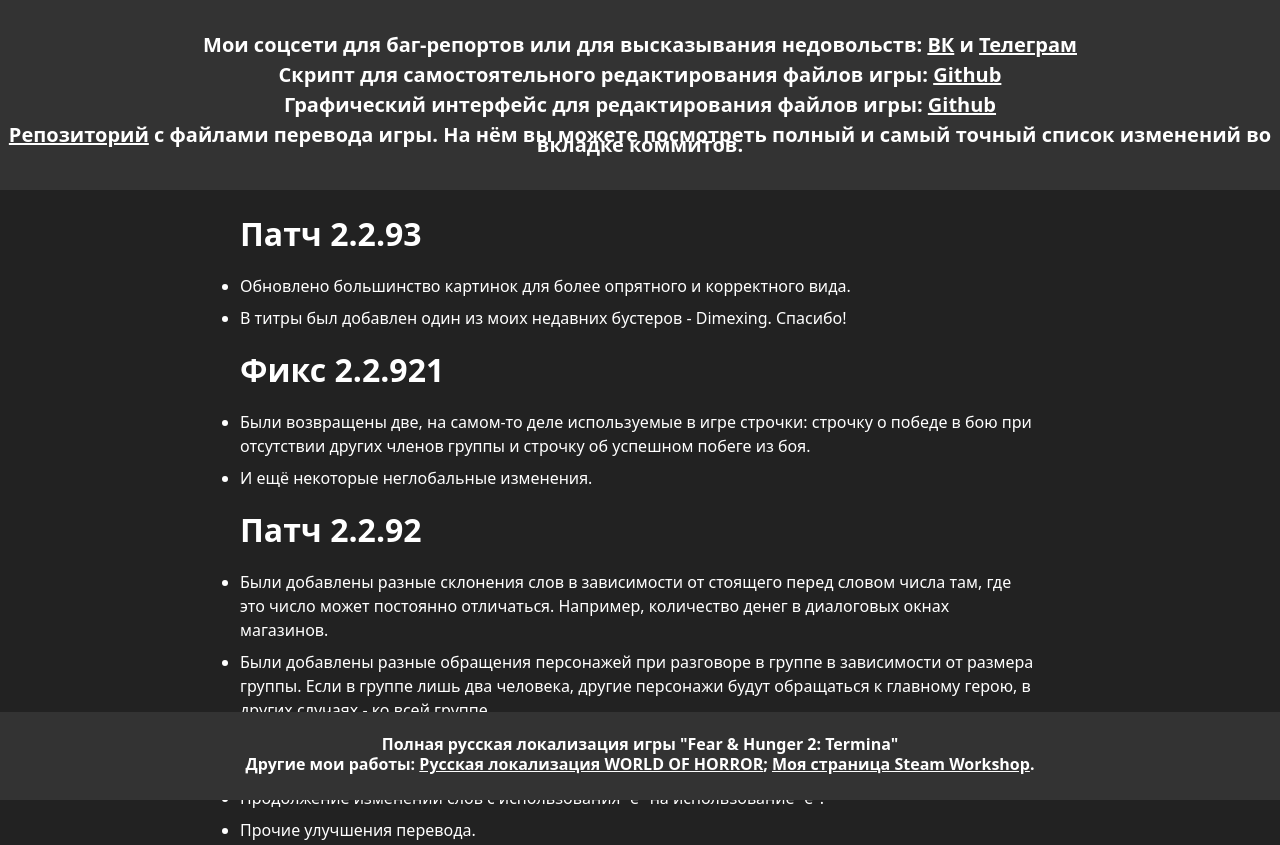
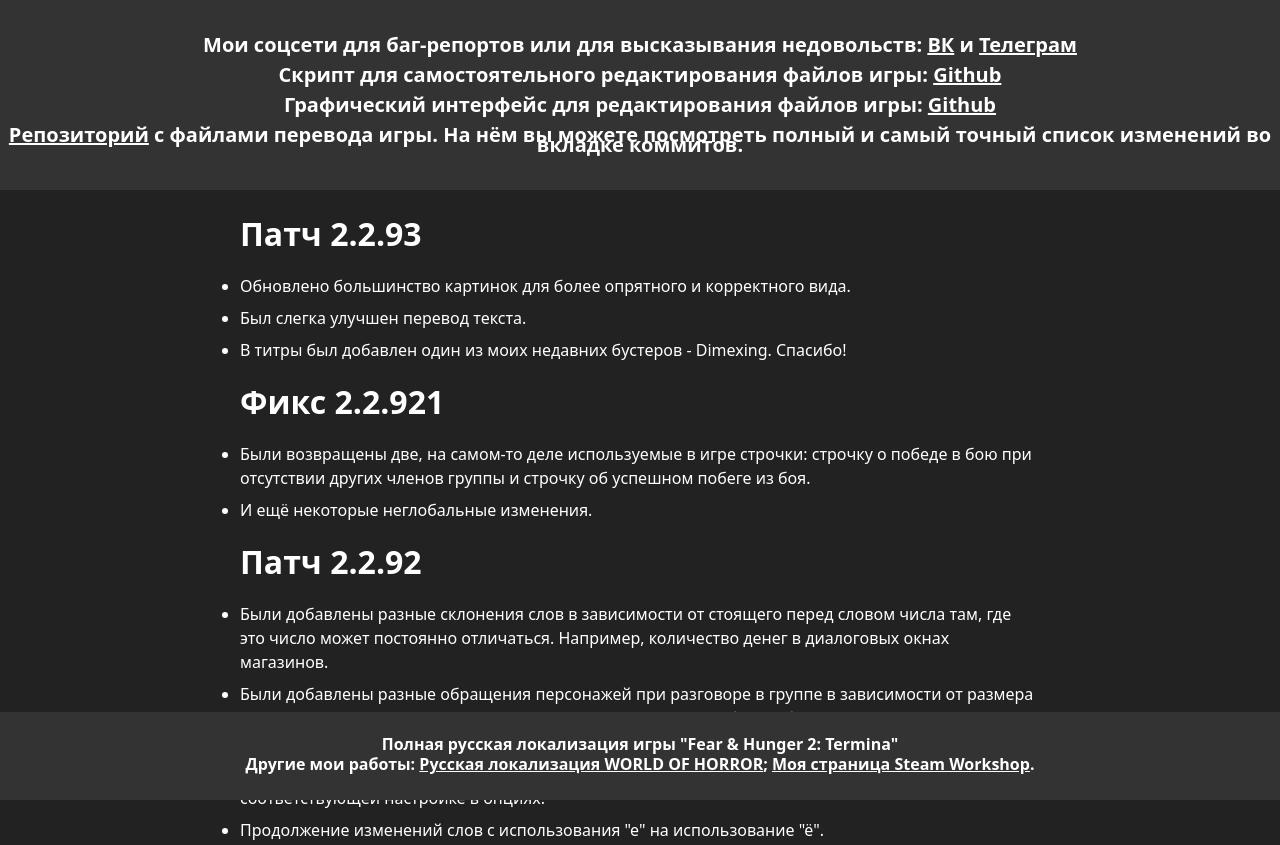
Before and after one commit to savannstm/fh2-termina-translation, a plain HTML site: page 2.2.93 СПИСОК ИЗМЕНЕНИЙ.html in a window 1280 px wide. Shown: the top 845 px of the page. Drawn offline with Linux system fonts and the light colour scheme.

Commit message:
Обновить список изменений

```diff
--- a/2.2.93 СПИСОК ИЗМЕНЕНИЙ.html
+++ b/2.2.93 СПИСОК ИЗМЕНЕНИЙ.html
@@ -29,6 +29,7 @@
             <h1>Патч 2.2.93</h1>
             <ul>
                 <li>Обновлено большинство картинок для более опрятного и корректного вида.</li>
+                <li>Был слегка улучшен перевод текста.</li>
                 <li>В титры был добавлен один из моих недавних бустеров - Dimexing. Спасибо!</li>
             </ul>
             <h1>Фикс 2.2.921</h1>
```
